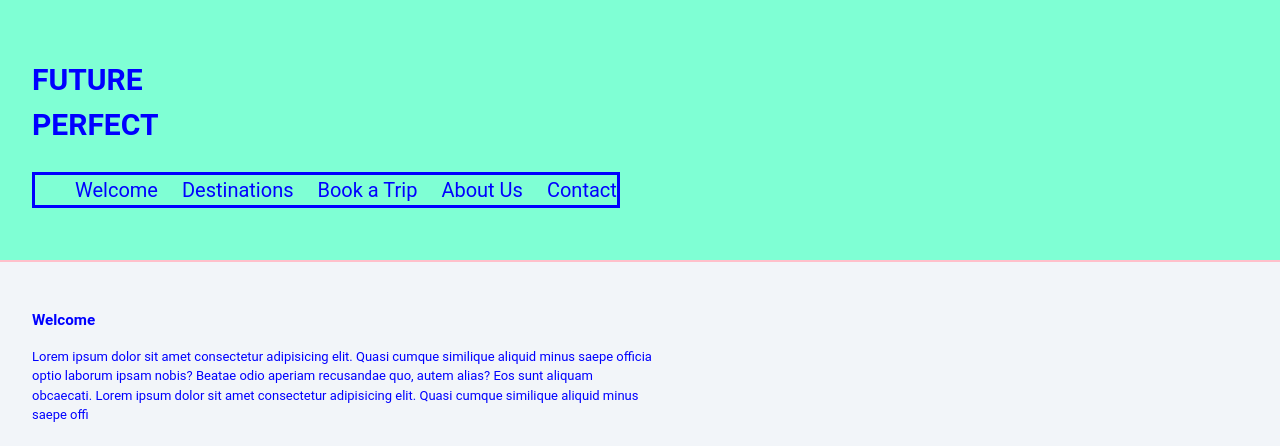
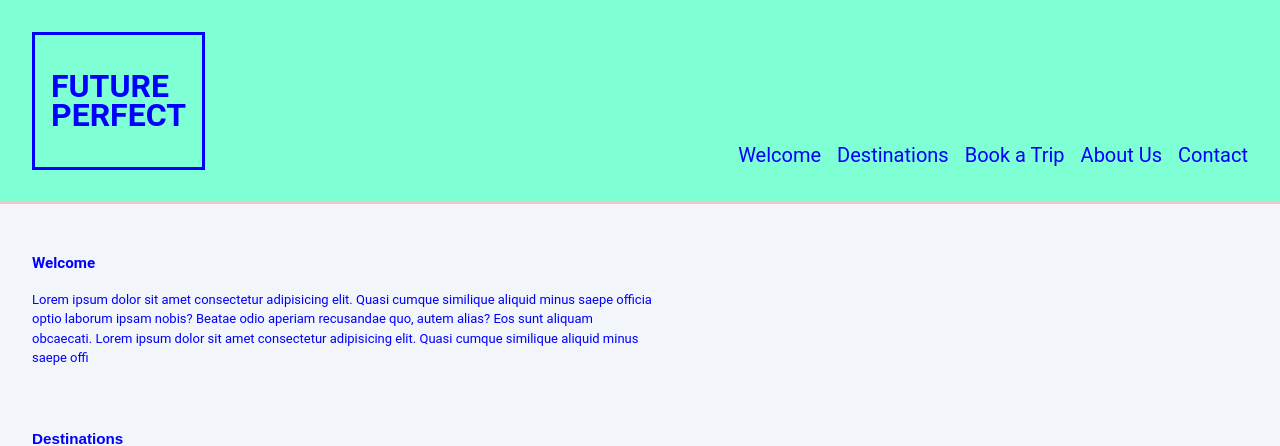
Before and after one commit to juliabaur/time-travel-agency, a plain HTML site: page index.html in a window 1280 px wide. Shown: the top 446 px of the page. Drawn offline with Linux system fonts and the light colour scheme.

Commit message:
Added new footer with some javascript and some subtle changes in the header section.

```diff
--- a/index.html
+++ b/index.html
@@ -10,14 +10,10 @@
 <body>
 
     <header>
-
+        <div class="logo">
+          <h1>FUTURE <br>PERFECT</h1>
+        </div>
         <nav>
-
-            <div class="logo">
-                <h1>FUTURE <br>PERFECT</h1>
-              </div>
-
-        <div>
           <ul class="nav-links">
             <li><a href="#home">Welcome</a></li>
             <li><a href="#destinations">Destinations</a></li>
@@ -25,11 +21,8 @@
             <li><a href="#about">About Us</a></li>
             <li><a href="#contact">Contact</a></li>
           </ul>
-        </div>
-
         </nav>
-
-    </header>
+      </header>
 
 
 
@@ -130,12 +123,22 @@
                 </section>
 
 
-
-
         </main>
 
         <footer>
-            <p>&copy; 2024 Future Perfect | All rights reserved</p>
+            <p>&copy; <span id="year"></span> Future Perfect | Julia Baur |
+                All rights reserved</p>
+
         </footer>
+
+
+        <script>
+            // Get the current year
+            const currentYear = new Date().getFullYear();
+
+            // Insert the year into the element with the ID 'year'
+            document.getElementById('year').textContent = currentYear;
+        </script>
+
     </body>
 </html>
--- a/styles.css
+++ b/styles.css
@@ -10,10 +10,26 @@ body {
 
 header {
   display: flex;
-align-items: bottom;
+  align-items: flex-end; /* Aligns items to the bottom */
+  justify-content: space-between; /* Ensures space between the logo and nav */
   padding: 2rem;
+  gap: 3rem;
   border-bottom: solid 2px pink;
   background-color: aquamarine;
+}
+
+.logo {
+  flex-shrink: 0; /* Prevents the logo from shrinking */
+  display: flex;
+  flex-direction: column; /* Allows stacked elements (like FUTURE / PERFECT) */
+  justify-content: flex-end; /* Aligns content at the bottom */
+  border: solid;
+}
+
+.logo h1 {
+  padding: 1rem;
+  font-size: 2rem; /* Adjust the size if needed */
+  line-height: 90%
 
 }
 
@@ -31,13 +47,26 @@ footer {
   background-color: aquamarine;
 }
 
+nav {
+  display: flex;
+  justify-content: flex-end; /* Pushes the navigation links to the right */
+  flex-grow: 1; /* Ensures nav takes up remaining space to align right */
+  text-align: center; /* Aligns navigation links to the right */
+}
 
 nav ul {
   list-style: none;
-  border: solid;
   display: flex;
   justify-content: space-around;
-  gap: 1.5rem;
+  gap: 0rem;
+}
+
+.nav-links {
+  display: flex;
+  list-style: none;
+  gap: 1rem; /* Adds space between links */
+  margin: 0rem;
+  padding: 0;
 }
 
 .nav-links a {
@@ -145,4 +174,10 @@ background-color: pink;
       grid-template-columns: repeat(2, 1fr);
       /* Two columns for smaller screens */
   }
+
+  /* Make the nav items stack vertically */
+  nav ul {
+    flex-direction: column; /* Stack items vertically */
+    align-items: flex-end;  /* Align to the right */
+
 }
```
Lines whose indentation alone changed are shown as unchanged.
